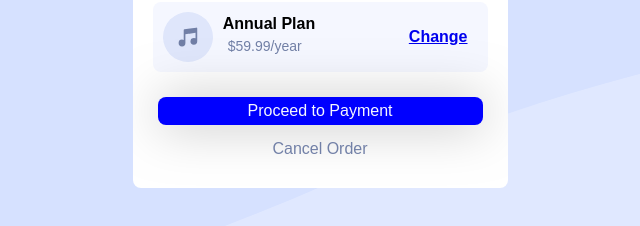
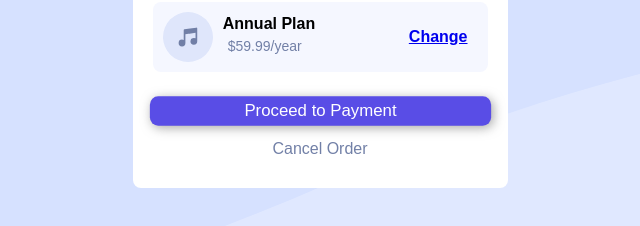
Before and after one commit to xxjiadexx/order-summary, a plain HTML site: page index.html in a window 1280 px wide. In both pictures the pointer is over the element "Proceed to Payment". Shown: the part 470-696 px from the top of the page, without its empty margins (320-960 px from the left). Drawn offline with Linux system fonts and the light colour scheme.

Commit message:
Add effect

```diff
--- a/style.css
+++ b/style.css
@@ -115,10 +115,25 @@ p {
     border-radius: 8px;
     color: hsl(225, 100%, 98%);
     font-size: 16px;
-    box-shadow: 1px 1px 50px rgba(128, 128, 128, 0.5); /* Dim grey shadow */
+    box-shadow: 1px 1px 50px rgba(128, 128, 128, 0.5);
+    transition: all 0.3s ease;
+}
+
+.checkout .primary:hover {
+    background-color: hsl(245, 75%, 60%);
+    color: white;
+    transform: scale(1.05);
+    box-shadow: 2px 2px 10px rgba(128, 128, 128, 0.7);
 }
 
 .checkout .secondary {
     color: hsl(224, 23%, 55%);
     font-size: 16px;
+    transition: all 0.3s ease;
 }
+
+.checkout .secondary:hover {
+    color: hsl(245, 75%, 52%);
+    text-decoration: underline;
+    transform: scale(1.05);
+}
```
